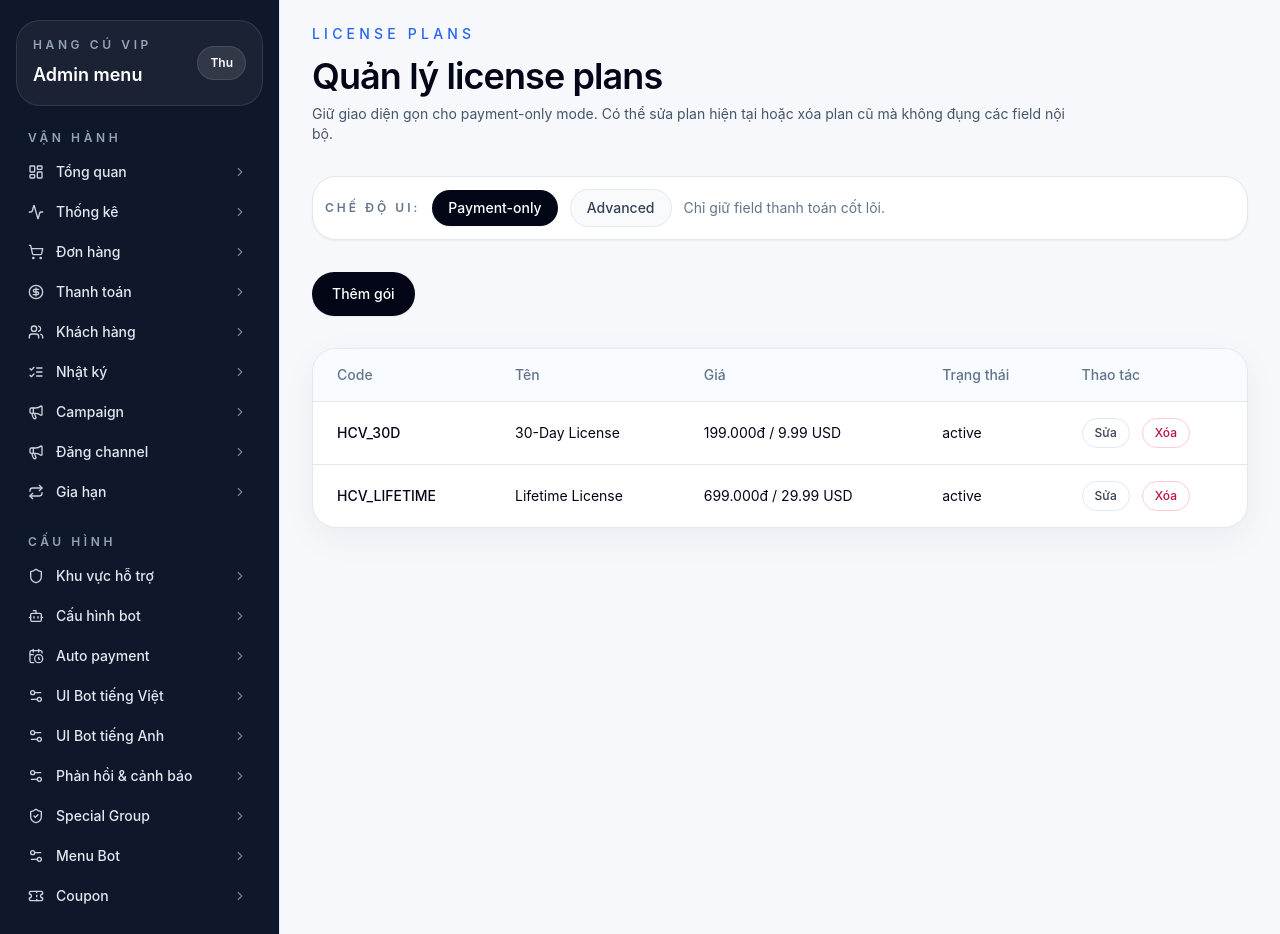
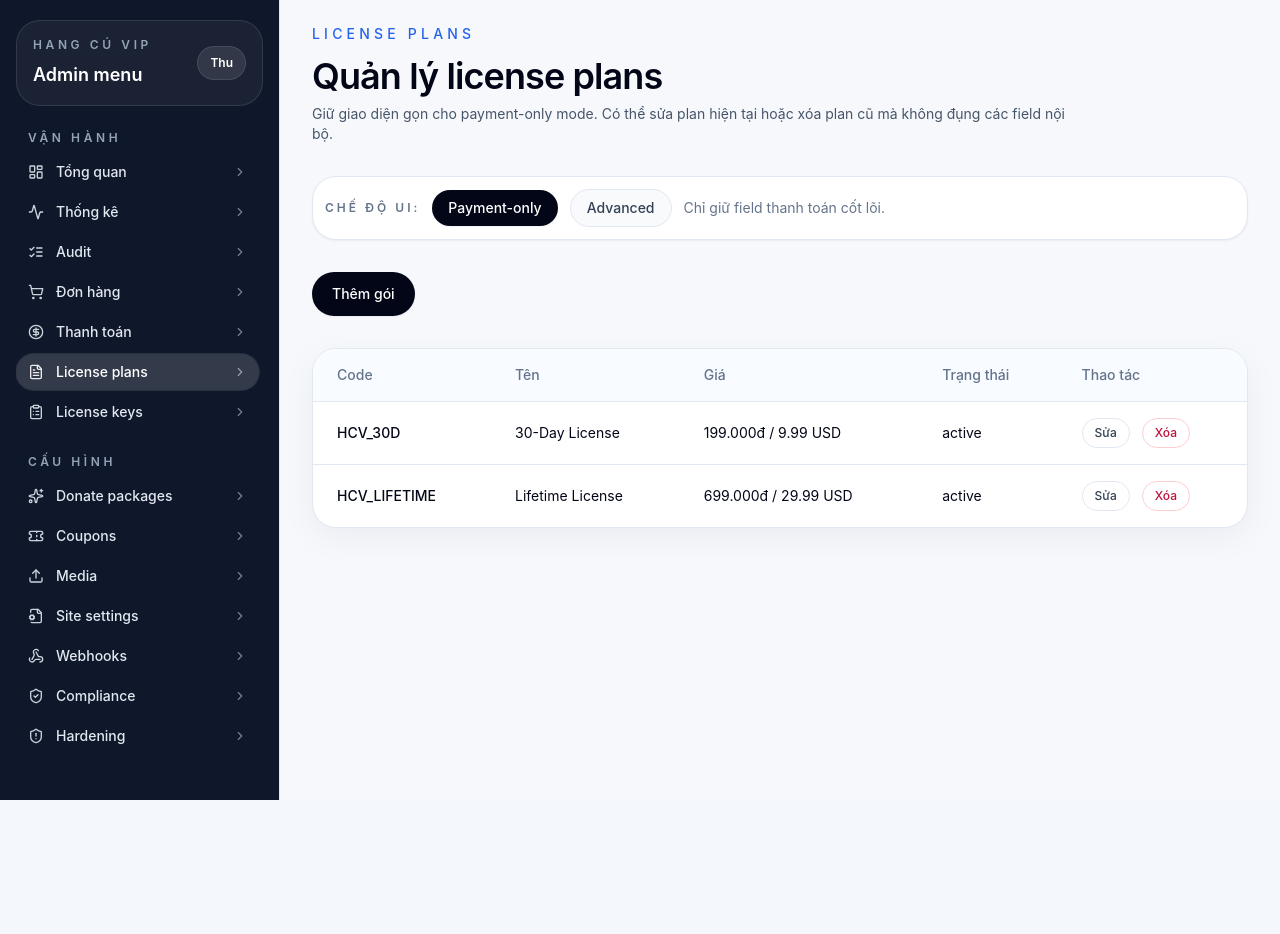
Before and after one commit to hminhnhut0501/hangcu, a Next.js app: page /admin/license-plans in a window 1280 px wide. After the commit the page ends 800 px from the top, so only its background shows below. Built offline with nearby package versions, Linux system fonts and the light colour scheme.

Commit message:
Fix admin shell spacing and realign nav

```diff
--- a/src/components/admin/admin-shell.tsx
+++ b/src/components/admin/admin-shell.tsx
@@ -5,20 +5,20 @@ import Link from "next/link";
 import { usePathname } from "next/navigation";
 import {
   Activity,
-  Bot,
-  CalendarClock,
   ChevronRight,
   CircleDollarSign,
+  ClipboardList,
+  FileText,
   LayoutDashboard,
   ListChecks,
-  Megaphone,
-  Repeat,
-  Settings2,
   ShoppingCart,
-  Shield,
+  ShieldAlert,
   ShieldCheck,
+  Sparkles,
   Ticket,
-  Users
+  Upload,
+  Webhook,
+  FileCog
 } from "lucide-react";
 
 type AdminPanelProps = {
@@ -65,27 +65,23 @@ export function AdminShell({ children }: { children: ReactNode }) {
       items: [
         { label: "Tổng quan", href: "/admin" },
         { label: "Thống kê", href: "/admin/analytics" },
+        { label: "Audit", href: "/admin/audit" },
         { label: "Đơn hàng", href: "/admin/orders" },
         { label: "Thanh toán", href: "/admin/payments" },
-        { label: "Khách hàng", href: "/admin/customers" },
-        { label: "Nhật ký", href: "/admin/audit" },
-        { label: "Campaign", href: "/admin/campaigns" },
-        { label: "Đăng channel", href: "/admin/channels" },
-        { label: "Gia hạn", href: "/admin/renewals" }
+        { label: "License plans", href: "/admin/license-plans" },
+        { label: "License keys", href: "/admin/license-keys" }
       ]
     },
     {
       title: "CẤU HÌNH",
       items: [
-        { label: "Khu vực hỗ trợ", href: "/admin/support" },
-        { label: "Cấu hình bot", href: "/admin/bot-config" },
-        { label: "Auto payment", href: "/admin/auto-payment" },
-        { label: "UI Bot tiếng Việt", href: "/admin/ui-bot-vi" },
-        { label: "UI Bot tiếng Anh", href: "/admin/ui-bot-en" },
-        { label: "Phản hồi & cảnh báo", href: "/admin/alerts" },
-        { label: "Special Group", href: "/admin/special-group" },
-        { label: "Menu Bot", href: "/admin/menu-bot" },
-        { label: "Coupon", href: "/admin/coupons" }
+        { label: "Donate packages", href: "/admin/donate-packages" },
+        { label: "Coupons", href: "/admin/coupons" },
+        { label: "Media", href: "/admin/media" },
+        { label: "Site settings", href: "/admin/site-settings" },
+        { label: "Webhooks", href: "/admin/webhooks" },
+        { label: "Compliance", href: "/admin/compliance" },
+        { label: "Hardening", href: "/admin/hardening" }
       ]
     }
   ];
@@ -93,22 +89,18 @@ export function AdminShell({ children }: { children: ReactNode }) {
   const iconMap: Record<string, NavIcon> = {
     "/admin": LayoutDashboard,
     "/admin/analytics": Activity,
+    "/admin/audit": ListChecks,
     "/admin/orders": ShoppingCart,
     "/admin/payments": CircleDollarSign,
-    "/admin/customers": Users,
-    "/admin/audit": ListChecks,
-    "/admin/campaigns": Megaphone,
-    "/admin/channels": Megaphone,
-    "/admin/renewals": Repeat,
-    "/admin/support": Shield,
-    "/admin/bot-config": Bot,
-    "/admin/auto-payment": CalendarClock,
-    "/admin/ui-bot-vi": Settings2,
-    "/admin/ui-bot-en": Settings2,
-    "/admin/alerts": Settings2,
-    "/admin/special-group": ShieldCheck,
-    "/admin/menu-bot": Settings2,
-    "/admin/coupons": Ticket
+    "/admin/license-plans": FileText,
+    "/admin/license-keys": ClipboardList,
+    "/admin/donate-packages": Sparkles,
+    "/admin/coupons": Ticket,
+    "/admin/media": Upload,
+    "/admin/site-settings": FileCog,
+    "/admin/webhooks": Webhook,
+    "/admin/compliance": ShieldCheck,
+    "/admin/hardening": ShieldAlert
   };
 
   const sidebarWidth = collapsed ? "lg:grid-cols-[88px_1fr]" : "lg:grid-cols-[280px_1fr]";
@@ -119,7 +111,7 @@ export function AdminShell({ children }: { children: ReactNode }) {
 
   return (
     <div className="min-h-screen bg-[#f6f8fc] text-slate-950">
-      <div className={`mx-auto grid min-h-screen max-w-[1600px] transition-all duration-200 ${sidebarWidth}`}>
+      <div className={`grid min-h-screen transition-all duration-200 ${sidebarWidth}`}>
         <aside className="border-b border-slate-200 bg-[#0f172a] text-slate-100 lg:border-b-0 lg:border-r lg:border-slate-200">
           <div className="sticky top-0 flex h-full flex-col px-4 py-5">
             <div className={`rounded-3xl border border-white/10 bg-white/5 px-4 py-4 ${collapsed ? "lg:px-3" : ""}`}>
--- a/tsconfig.json
+++ b/tsconfig.json
@@ -32,7 +32,8 @@
   "include": [
     "**/*.ts",
     "**/*.tsx",
-    "next-env.d.ts"
+    "next-env.d.ts",
+    ".next/types/**/*.ts"
   ],
   "exclude": [
     "node_modules"
```
